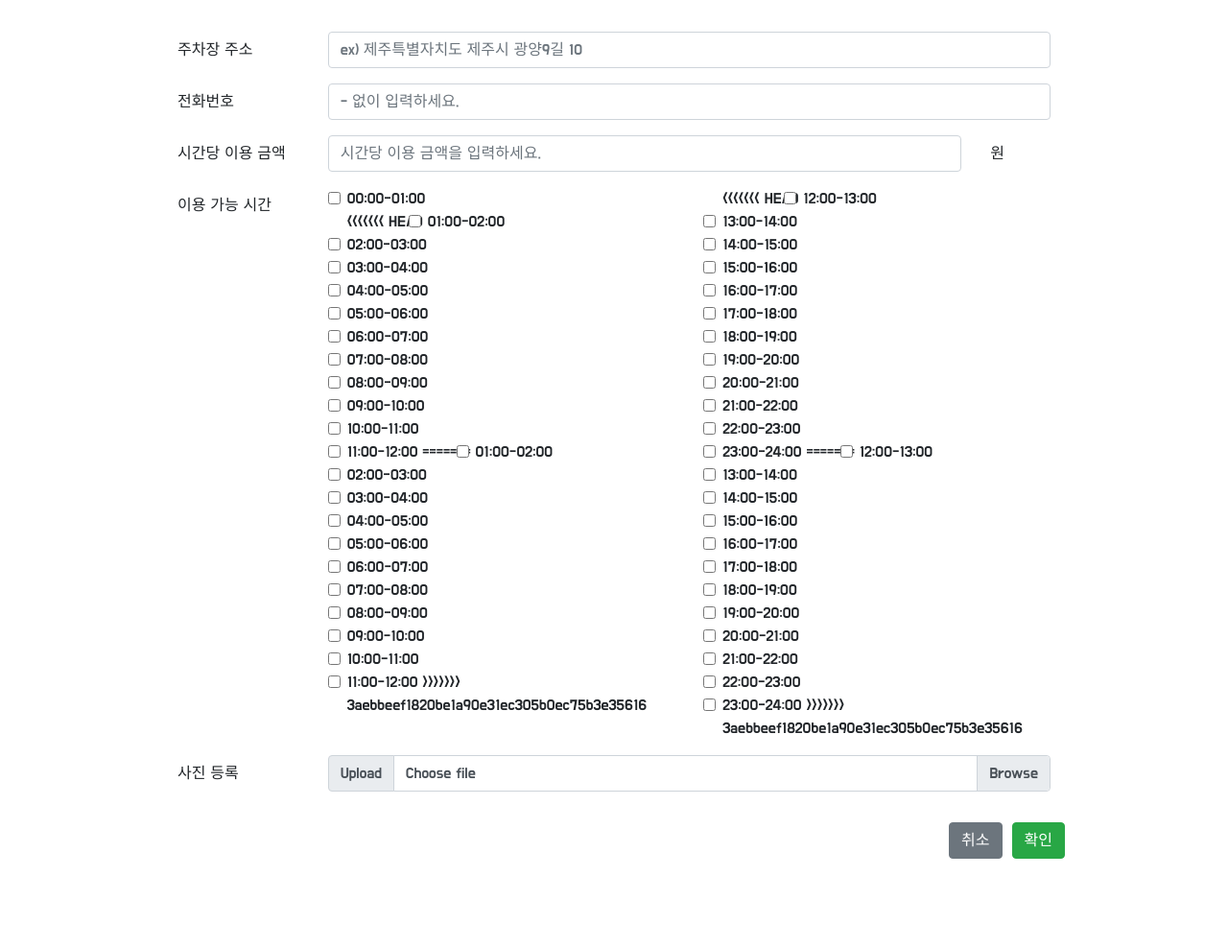
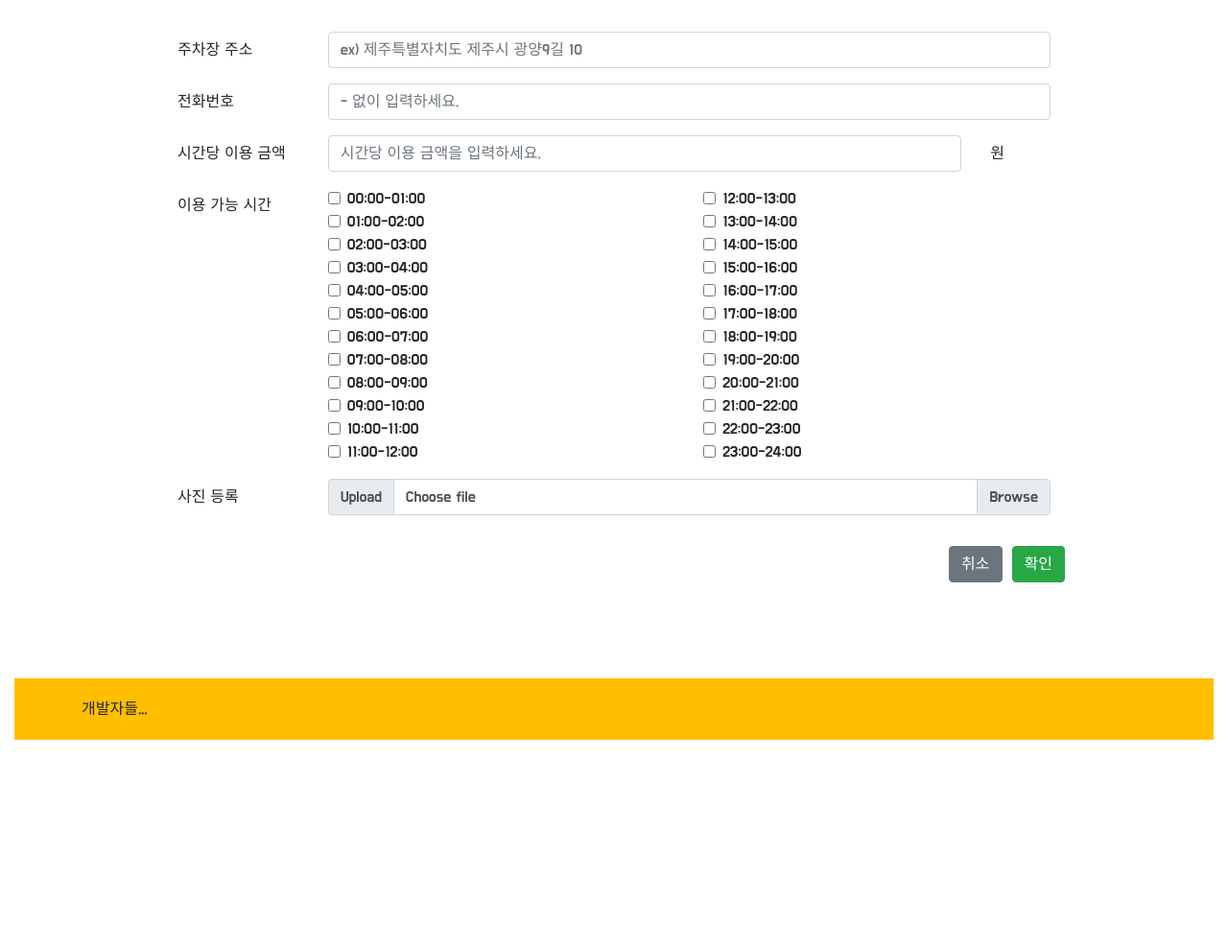
Before and after one commit to tngusmiso/kakaoparking01, a Django app: page /add/ in a window 1280 px wide. Shown: the part 211-1198 px from the top of the page at 96% size. After the commit the page ends 982 px from the top, so only its background shows below. Run offline with Django 3.2, Linux system fonts and the light colour scheme; some libraries are stand-ins or nearby versions.

Commit message:
add.html 충돌 해결

```diff
--- a/mysite/main/templates/main/add.html
+++ b/mysite/main/templates/main/add.html
@@ -46,192 +46,98 @@
 					<label class="form-check-label word-line" for="defaultCheck1">00:00-01:00</label>
 				</div>
 				<div class="form-check">
-<<<<<<< HEAD
 					<input class="form-check-input" type="checkbox" name="time"  value="01:00-02:00" id="defaultCheck2">
-					<label class="form-check-label word-line" for="defaultCheck1">01:00-02:00</label>
+					<label class="form-check-label word-line" for="defaultCheck2">01:00-02:00</label>
 				</div>
 				<div class="form-check">
 					<input class="form-check-input" type="checkbox" name="time"  value="02:00-03:00" id="defaultCheck3">
-					<label class="form-check-label word-line" for="defaultCheck1">02:00-03:00</label>
+					<label class="form-check-label word-line" for="defaultCheck3">02:00-03:00</label>
 				</div>
 				<div class="form-check">
 					<input class="form-check-input" type="checkbox" name="time"  value="03:00-04:00" id="defaultCheck4">
-					<label class="form-check-label word-line" for="defaultCheck1">03:00-04:00</label>
+					<label class="form-check-label word-line" for="defaultCheck4">03:00-04:00</label>
 				</div>
 				<div class="form-check">
 					<input class="form-check-input" type="checkbox" name="time"  value="04:00-05:00" id="defaultCheck5">
-					<label class="form-check-label word-line" for="defaultCheck1">04:00-05:00</label>
+					<label class="form-check-label word-line" for="defaultCheck5">04:00-05:00</label>
 				</div>
 				<div class="form-check">
 					<input class="form-check-input" type="checkbox" name="time"  value="05:00-06:00" id="defaultCheck6">
-					<label class="form-check-label word-line" for="defaultCheck1">05:00-06:00</label>
+					<label class="form-check-label word-line" for="defaultCheck6">05:00-06:00</label>
 				</div>
 				<div class="form-check">
 					<input class="form-check-input" type="checkbox" name="time"  value="06:00-07:00" id="defaultCheck7">
-					<label class="form-check-label word-line" for="defaultCheck1">06:00-07:00</label>
+					<label class="form-check-label word-line" for="defaultCheck7">06:00-07:00</label>
 				</div>
 				<div class="form-check">
 					<input class="form-check-input" type="checkbox" name="time"  value="07:00-08:00" id="defaultCheck8">
-					<label class="form-check-label word-line" for="defaultCheck1">07:00-08:00</label>
+					<label class="form-check-label word-line" for="defaultCheck8">07:00-08:00</label>
 				</div>
 				<div class="form-check">
 					<input class="form-check-input" type="checkbox" name="time"  value="08:00-09:00" id="defaultCheck9">
-					<label class="form-check-label word-line" for="defaultCheck1">08:00-09:00</label>
+					<label class="form-check-label word-line" for="defaultCheck9">08:00-09:00</label>
 				</div>
 				<div class="form-check">
 					<input class="form-check-input" type="checkbox" name="time"  value="09:00-10:00" id="defaultCheck10">
-					<label class="form-check-label word-line" for="defaultCheck1">09:00-10:00</label>
+					<label class="form-check-label word-line" for="defaultCheck10">09:00-10:00</label>
 				</div>
 				<div class="form-check">
 					<input class="form-check-input" type="checkbox" name="time"  value="10:00-11:00" id="defaultCheck11">
-					<label class="form-check-label word-line" for="defaultCheck1">10:00-11:00</label>
+					<label class="form-check-label word-line" for="defaultCheck11">10:00-11:00</label>
 				</div>
 				<div class="form-check">
 					<input class="form-check-input" type="checkbox" name="time"  value="11:00-12:00" id="defaultCheck12">
-					<label class="form-check-label word-line" for="defaultCheck1">11:00-12:00</label>
-=======
-					<input class="form-check-input" type="checkbox" value="" id="defaultCheck2">
-					<label class="form-check-label word-line" for="defaultCheck2">01:00-02:00</label>
-				</div>
-				<div class="form-check">
-					<input class="form-check-input" type="checkbox" value="" id="defaultCheck3">
-					<label class="form-check-label word-line" for="defaultCheck3">02:00-03:00</label>
-				</div>
-				<div class="form-check">
-					<input class="form-check-input" type="checkbox" value="" id="defaultCheck4">
-					<label class="form-check-label word-line" for="defaultCheck4">03:00-04:00</label>
-				</div>
-				<div class="form-check">
-					<input class="form-check-input" type="checkbox" value="" id="defaultCheck5">
-					<label class="form-check-label word-line" for="defaultCheck5">04:00-05:00</label>
-				</div>
-				<div class="form-check">
-					<input class="form-check-input" type="checkbox" value="" id="defaultCheck6">
-					<label class="form-check-label word-line" for="defaultCheck6">05:00-06:00</label>
-				</div>
-				<div class="form-check">
-					<input class="form-check-input" type="checkbox" value="" id="defaultCheck7">
-					<label class="form-check-label word-line" for="defaultCheck7">06:00-07:00</label>
-				</div>
-				<div class="form-check">
-					<input class="form-check-input" type="checkbox" value="" id="defaultCheck8">
-					<label class="form-check-label word-line" for="defaultCheck8">07:00-08:00</label>
-				</div>
-				<div class="form-check">
-					<input class="form-check-input" type="checkbox" value="" id="defaultCheck9">
-					<label class="form-check-label word-line" for="defaultCheck9">08:00-09:00</label>
-				</div>
-				<div class="form-check">
-					<input class="form-check-input" type="checkbox" value="" id="defaultCheck10">
-					<label class="form-check-label word-line" for="defaultCheck10">09:00-10:00</label>
-				</div>
-				<div class="form-check">
-					<input class="form-check-input" type="checkbox" value="" id="defaultCheck11">
-					<label class="form-check-label word-line" for="defaultCheck11">10:00-11:00</label>
-				</div>
-				<div class="form-check">
-					<input class="form-check-input" type="checkbox" value="" id="defaultCheck12">
 					<label class="form-check-label word-line" for="defaultCheck12">11:00-12:00</label>
->>>>>>> 3aebbeef1820be1a90e31ec305b0ec75b3e35616
 				</div>
 			</div>
 			<div class="col-sm-5">
 				<div class="form-check">
-<<<<<<< HEAD
 					<input class="form-check-input" type="checkbox" name="time"  value="12:00-13:00" id="defaultCheck13">
-					<label class="form-check-label word-line" for="defaultCheck1">12:00-13:00</label>
+					<label class="form-check-label word-line" for="defaultCheck13">12:00-13:00</label>
 				</div>
 				<div class="form-check">
 					<input class="form-check-input" type="checkbox" name="time"  value="13:00-14:00" id="defaultCheck14">
-					<label class="form-check-label word-line" for="defaultCheck1">13:00-14:00</label>
+					<label class="form-check-label word-line" for="defaultCheck14">13:00-14:00</label>
 				</div>
 				<div class="form-check">
 					<input class="form-check-input" type="checkbox" name="time"  value="14:00-15:00" id="defaultCheck15">
-					<label class="form-check-label word-line" for="defaultCheck1">14:00-15:00</label>
+					<label class="form-check-label word-line" for="defaultCheck15">14:00-15:00</label>
 				</div>
 				<div class="form-check">
 					<input class="form-check-input" type="checkbox" name="time"  value="15:00-16:00" id="defaultCheck16">
-					<label class="form-check-label word-line" for="defaultCheck1">15:00-16:00</label>
+					<label class="form-check-label word-line" for="defaultCheck16">15:00-16:00</label>
 				</div>
 				<div class="form-check">
 					<input class="form-check-input" type="checkbox" name="time"  value="16:00-17:00" id="defaultCheck17">
-					<label class="form-check-label word-line" for="defaultCheck1">16:00-17:00</label>
+					<label class="form-check-label word-line" for="defaultCheck17">16:00-17:00</label>
 				</div>
 				<div class="form-check">
 					<input class="form-check-input" type="checkbox" name="time"  value="17:00-18:00" id="defaultCheck18">
-					<label class="form-check-label word-line" for="defaultCheck1">17:00-18:00</label>
+					<label class="form-check-label word-line" for="defaultCheck18">17:00-18:00</label>
 				</div>
 				<div class="form-check">
 					<input class="form-check-input" type="checkbox" name="time"  value="18:00-19:00" id="defaultCheck19">
-					<label class="form-check-label word-line" for="defaultCheck1">18:00-19:00</label>
+					<label class="form-check-label word-line" for="defaultCheck19">18:00-19:00</label>
 				</div>
 				<div class="form-check">
 					<input class="form-check-input" type="checkbox" name="time"  value="19:00-20:00" id="defaultCheck20">
-					<label class="form-check-label word-line" for="defaultCheck1">19:00-20:00</label>
+					<label class="form-check-label word-line" for="defaultCheck20">19:00-20:00</label>
 				</div>
 				<div class="form-check">
 					<input class="form-check-input" type="checkbox" name="time"  value="20:00-21:00" id="defaultCheck21">
-					<label class="form-check-label word-line" for="defaultCheck1">20:00-21:00</label>
+					<label class="form-check-label word-line" for="defaultCheck21">20:00-21:00</label>
 				</div>
 				<div class="form-check">
 					<input class="form-check-input" type="checkbox" name="time"  value="21:00-22:00" id="defaultCheck22">
-					<label class="form-check-label word-line" for="defaultCheck1">21:00-22:00</label>
+					<label class="form-check-label word-line" for="defaultCheck22">21:00-22:00</label>
 				</div>
 				<div class="form-check">
 					<input class="form-check-input" type="checkbox" name="time"  value="22:00-23:00" id="defaultCheck23">
-					<label class="form-check-label word-line" for="defaultCheck1">22:00-23:00</label>
+					<label class="form-check-label word-line" for="defaultCheck23">22:00-23:00</label>
 				</div>
 				<div class="form-check">
 					<input class="form-check-input" type="checkbox" name="time"  value="23:00-24:00" id="defaultCheck24">
-					<label class="form-check-label word-line" for="defaultCheck1">23:00-24:00</label>
-=======
-					<input class="form-check-input" type="checkbox" value="" id="defaultCheck13">
-					<label class="form-check-label word-line" for="defaultCheck13">12:00-13:00</label>
-				</div>
-				<div class="form-check">
-					<input class="form-check-input" type="checkbox" value="" id="defaultCheck14">
-					<label class="form-check-label word-line" for="defaultCheck14">13:00-14:00</label>
-				</div>
-				<div class="form-check">
-					<input class="form-check-input" type="checkbox" value="" id="defaultCheck15">
-					<label class="form-check-label word-line" for="defaultCheck15">14:00-15:00</label>
-				</div>
-				<div class="form-check">
-					<input class="form-check-input" type="checkbox" value="" id="defaultCheck16">
-					<label class="form-check-label word-line" for="defaultCheck16">15:00-16:00</label>
-				</div>
-				<div class="form-check">
-					<input class="form-check-input" type="checkbox" value="" id="defaultCheck17">
-					<label class="form-check-label word-line" for="defaultCheck17">16:00-17:00</label>
-				</div>
-				<div class="form-check">
-					<input class="form-check-input" type="checkbox" value="" id="defaultCheck18">
-					<label class="form-check-label word-line" for="defaultCheck18">17:00-18:00</label>
-				</div>
-				<div class="form-check">
-					<input class="form-check-input" type="checkbox" value="" id="defaultCheck19">
-					<label class="form-check-label word-line" for="defaultCheck19">18:00-19:00</label>
-				</div>
-				<div class="form-check">
-					<input class="form-check-input" type="checkbox" value="" id="defaultCheck20">
-					<label class="form-check-label word-line" for="defaultCheck20">19:00-20:00</label>
-				</div>
-				<div class="form-check">
-					<input class="form-check-input" type="checkbox" value="" id="defaultCheck21">
-					<label class="form-check-label word-line" for="defaultCheck21">20:00-21:00</label>
-				</div>
-				<div class="form-check">
-					<input class="form-check-input" type="checkbox" value="" id="defaultCheck22">
-					<label class="form-check-label word-line" for="defaultCheck22">21:00-22:00</label>
-				</div>
-				<div class="form-check">
-					<input class="form-check-input" type="checkbox" value="" id="defaultCheck23">
-					<label class="form-check-label word-line" for="defaultCheck23">22:00-23:00</label>
-				</div>
-				<div class="form-check">
-					<input class="form-check-input" type="checkbox" value="" id="defaultCheck24">
 					<label class="form-check-label word-line" for="defaultCheck24">23:00-24:00</label>
->>>>>>> 3aebbeef1820be1a90e31ec305b0ec75b3e35616
 				</div>
 			</div>
 		</div>
```
